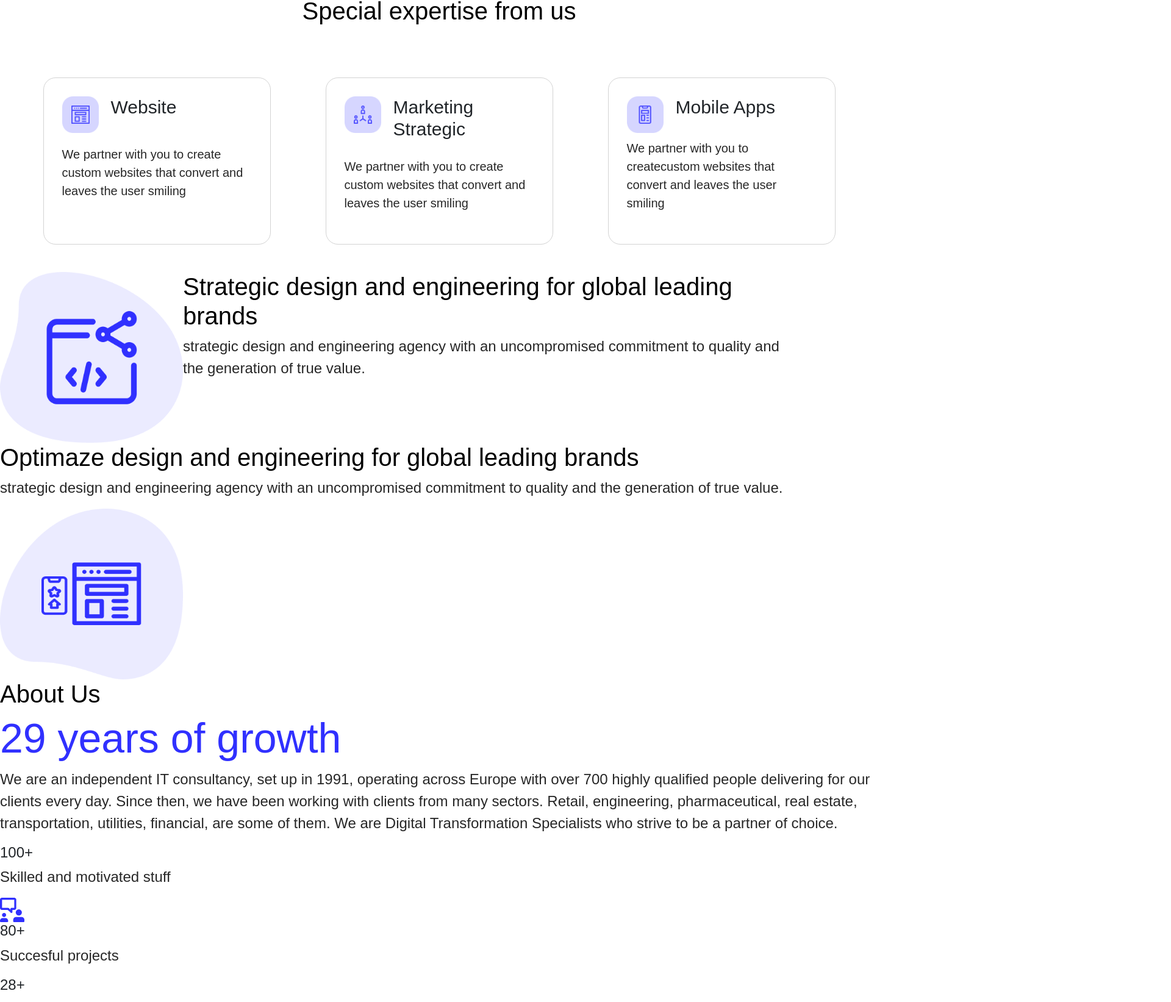
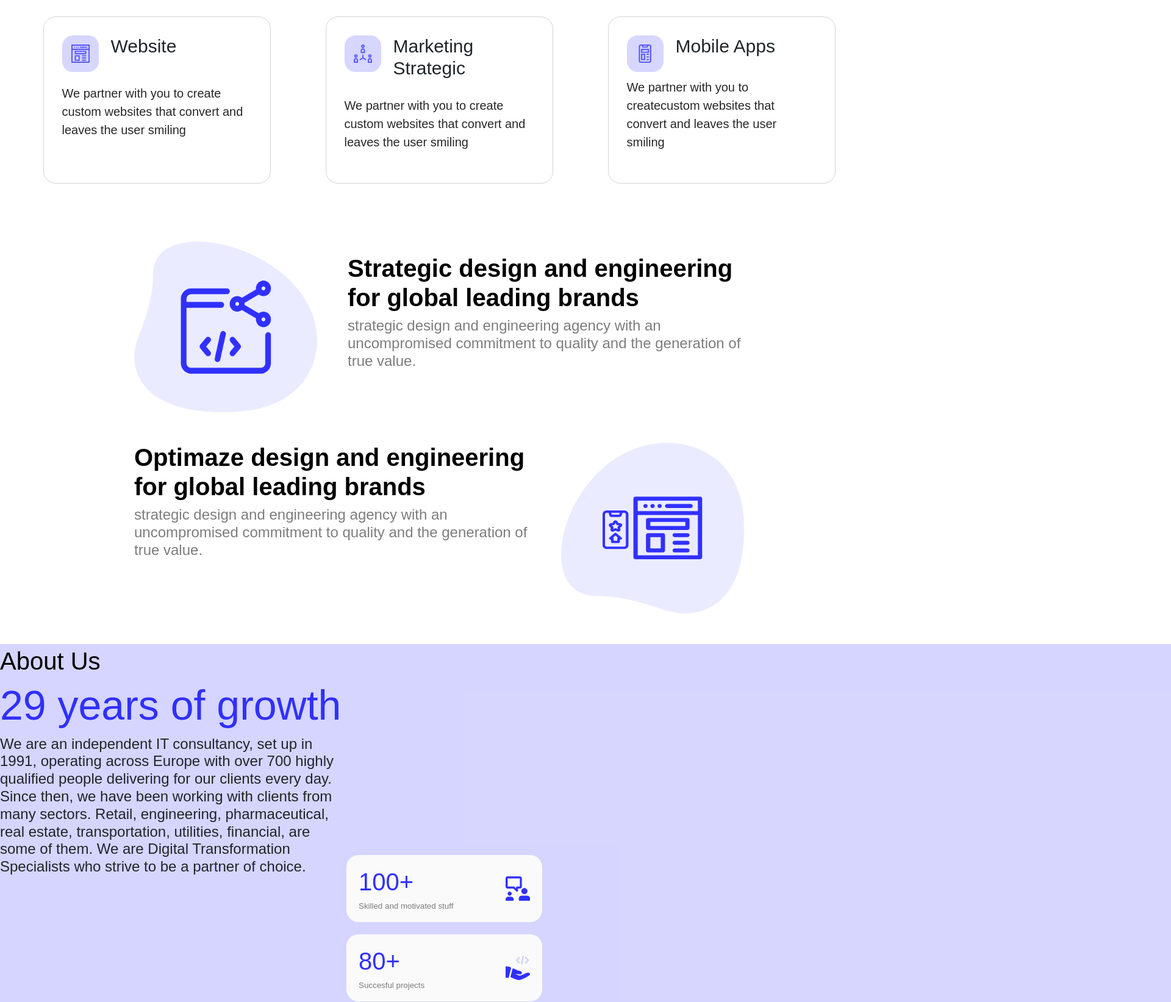
Before and after one commit to KlodB-K/cool-mind, a website built with webpack: page src/index.html in a window 1280 px wide. Shown: the part 1154-2797 px from the top of the page at 61% size, 1920 px wide, since content can reach past the window. Built offline with nearby package versions, Linux system fonts and the light colour scheme.

Commit message:
Subsequent fixes

```diff
--- a/src/index.html
+++ b/src/index.html
@@ -84,19 +84,19 @@
       <div class="strategic-img">
         <img src="img/strategic.png" width="300px" height="280px">
       </div>
-      <div class="startegic-text">
+      <div class="strategic-text">
         <h2>Strategic design and engineering for global leading brands</h2>
-        <p>strategic design and engineering agency with an uncompromised commitment to quality and the generation of
+        <h3>strategic design and engineering agency with an uncompromised commitment to quality and the generation of
           true
-          value.</p>
+          value.</h3>
       </div>
     </div>
     <div class="optimaze">
       <div class="optimaze-text">
         <h2>Optimaze design and engineering for global leading brands</h2>
-        <p>strategic design and engineering agency with an uncompromised commitment to quality and the generation of
+        <h3>strategic design and engineering agency with an uncompromised commitment to quality and the generation of
           true
-          value.</p>
+          value.</h3>
       </div>
       <div class="optimaze-img">
         <img src="img/optimaze.png" width="300px" height="280px">
@@ -105,31 +105,44 @@
   </div>
 
   <div class="about-us">
+    <div class="about-bg">
       <div class="about-text">
         <h2>About Us</h2>
         <h1>29 years of growth</h1>
-      <p>We are an independent IT consultancy, set up in 1991, operating across Europe with over 700 highly qualified
+        <h3>We are an independent IT consultancy, set up in 1991, operating across Europe with over 700 highly qualified
           people delivering for our clients every day. Since then, we have been working with clients from many sectors.
-        Retail, engineering, pharmaceutical, real estate, transportation, utilities, financial, are some of them. We are
-        Digital Transformation Specialists who strive to be a partner of choice.</p>
+          Retail, engineering, pharmaceutical, real estate, transportation, utilities, financial, are some of them. We
+          are
+          Digital Transformation Specialists who strive to be a partner of choice.</h3>
       </div>
       <div class="numbers">
         <div id="number1" class="number-box">
           <div class="numbers-text">
-          <h4>100+</h4>
-          <p>Skilled and motivated stuff</p>
+            <h2>100+</h2>
+            <h4>Skilled and motivated stuff</h4>
           </div>
           <div class="numbers-img">
             <img src="img/100.png">
           </div>
         </div>
         <div id="number2" class="number-box">
-        <h4>80+</h4>
-        <p>Succesful projects</p>
+          <div class="numbers-text">
+            <h2>80+</h4>
+              <h4>Succesful projects</h4>
+          </div>
+          <div class="numbers-img">
+            <img src="img/80.png">
+          </div>
         </div>
         <div id="number3" class="number-box">
-        <h4>28+</h4>
-        <p>Client worldwide</p>
+          <div class="numbers-text">
+            <h2>28+</h2>
+            <h4>Clients worldwide</h4>
+          </div>
+          <div class="numbers-img">
+            <img src="img/28.png">
+          </div>
+        </div>
       </div>
     </div>
   </div>
@@ -170,13 +183,20 @@
   </div>
 
   <div class="footer">
+    <div class="footer-bg"></div>
     <div class="footer-content">
-      <div class="adress">
-        <p>Warehouse Society, 234<br />
+      <div id="adress" class="adress">
+        <div class="logo">
+          <img src="img/Subtract.png">
+          <p>Coolmind</p>
+        </div>
+        <div></div>
+        <h4>Warehouse Society, 234<br />
           Bahagia Ave Street PRBW 29281<br />
           info@warehouse.project<br />
-          1-232-3434 (Main)</p>
+          1-232-3434 (Main)</h4>
       </div>
+      <div id="line1" class="line"></div>
       <div class="links">
         <ul class="list">
           <li>Home</li>
@@ -186,6 +206,7 @@
           <li>Services</li>
         </ul>
       </div>
+      <div id="line2" class="line"></div>
       <div class="social">
         <ul>
           <li>
--- a/src/styles/styles.scss
+++ b/src/styles/styles.scss
@@ -24,6 +24,15 @@ h1 {
 h2 {
   font-size: 40px;
   color: black;
+}
+
+h3 {
+  font-size: 24px;
+}
+
+h4 {
+  font-size: smaller;
+  color: rgba(39, 39, 39, 0.6);
 }
 
 /*
@@ -117,12 +126,22 @@ h2 {
   max-width: 715px;
 }
 
+.blur {
+  position: absolute;
+  width: 1493px;
+  height: 252px;
+  float: right;
+  top: 730px;
+  background: #fff;
+  filter: blur(50px);
+}
+
 /*
 -----Special-----
 */
 
 .expertise {
-  margin: 240px auto 40px;
+  margin: 140px auto 40px;
   text-align: center;
 }
 
@@ -130,6 +149,7 @@ h2 {
   width: 1440px;
   display: flex;
   justify-content: center;
+  margin-bottom: 50px;
 }
 
 .box {
@@ -168,17 +188,149 @@ h2 {
   margin-top: 10px;
 }
 
-.strategic {
-  display: inline-block;
+/*
+-----Design-----
+*/
+
+.design {
+  margin-top: 17px;
+  width: 1440px;
+}
+
+.strategic,
+.optimaze {
+  display: flex;
+  justify-content: center;
+}
+
+.optimaze {
+  position: relative;
+  margin: 50px;
+}
+
+.strategic h3,
+.optimaze h3 {
+  color: rgba(39, 39, 39, 0.6);
+}
+
+.strategic h2,
+.optimaze h2 {
+  font-weight: bold;
 }
 
 .strategic img {
   float: left;
 }
 
+.optimaze img {
+  display: flex;
+  justify-self: right;
+}
+
+.strategic-text,
+.optimaze-text {
+  width: 650px;
+  position: relative;
+}
+
+.strategic-text {
+  top: 20px;
+  margin-left: 50px;
+}
+
+.optimaze-text {
+  margin-right: 50px;
+}
+
+/*
+-----About us-----
+*/
+
+.about-bg {
+  display: flex;
+  background-color: rgba(48, 48, 255, 0.2);
+  margin: 0 -9999rem;
+
+  /*
+  add back negative margin value
+  */
+
+  padding: 0.25rem 9999rem;
+  height: 729px;
+}
+
+.about-us {
+  max-width: 1440px;
+  margin: 0, auto;
+  display: flex;
+  justify-content: space-between;
+  align-content: center;
+}
+
+.about-text {
+  max-width: 568px;
+}
+
+.numbers {
+  display: flex;
+  justify-content: center;
+  flex-direction: column;
+  height: 370px;
+  width: 321px;
+}
+
+.number-box {
+  display: flex;
+  width: 321px;
+  height: 110px;
+  background-color: #fafafa;
+  padding: 20px;
+  justify-content: space-between;
+}
+
+.number-box h2 {
+  color: #3030ff;
+  font-weight: 500;
+}
+
+#number1 {
+  position: absolute;
+  top: 2556px;
+}
+
+#number2 {
+  position: absolute;
+  top: 2686px;
+}
+
+#number3 {
+  position: absolute;
+  top: 2816px;
+}
+
+#number1,
+#number2,
+#number3 {
+  border-radius: 20px;
+}
+
+.numbers-text {
+  float: left;
+}
+
+.numbers-img {
+  top: 50%;
+  float: right;
+  align-self: center;
+}
+
 /*
 -----Team-----
 */
+.team {
+  position: static;
+  margin: 150px, 0;
+}
 
 .rectangles {
   display: flex;
@@ -213,6 +365,10 @@ h2 {
 */
 
 .footer {
+  display: flex;
+}
+
+.footer-bg {
   max-width: 1920px;
   height: 439px;
   background: #fafafa;
@@ -223,30 +379,54 @@ h2 {
   */
 
   padding: 0.25rem 9999rem;
-  display: flex;
+  position: absolute;
 }
 
 .footer-content {
-  width: 1068px;
   height: 271px;
-  position: relative;
+  position: absolute;
   margin: 84px 272px 84px 100px;
   display: flex;
 }
 
 .adress {
-  justify-self: start;
+  position: absolute;
+  font-size: 18px;
+}
+
+.links {
+  position: relative;
+  margin-left: 685px;
 }
 
 .social {
-  justify-self: end;
+  position: relative;
+  margin-left: 210px;
 }
 
 .list li {
   text-transform: uppercase;
   list-style-type: none;
+  font-size: 18px;
+  margin: 20px;
 }
 
 .social li {
   list-style-type: none;
+  margin: 20px;
 }
+
+.line {
+  position: absolute;
+  width: 2px;
+  height: 271px;
+  background-color: #3030ff;
+}
+
+#line1 {
+  margin-left: 677px;
+}
+
+#line2 {
+  margin-left: 998px;
+}
```
Lines whose indentation alone changed are shown as unchanged.
